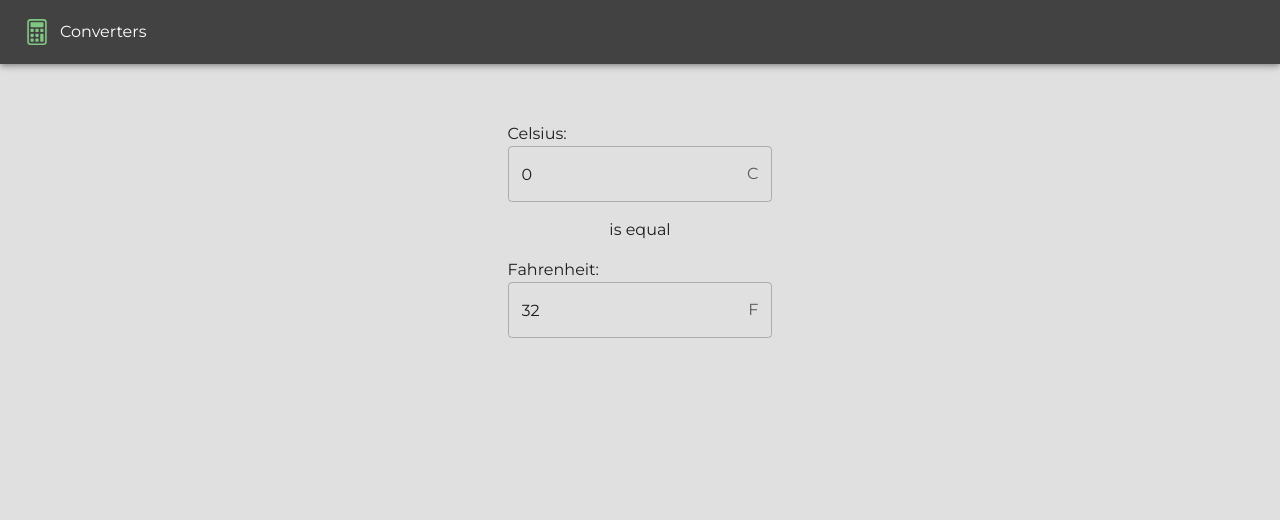
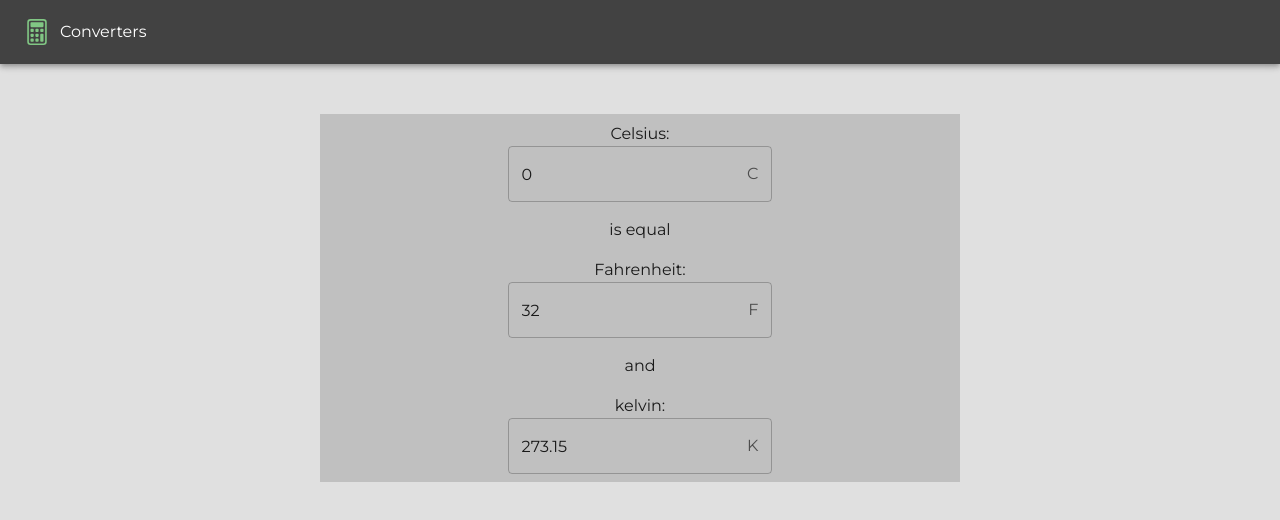
Before and after one commit to tothlevente/converters, a React (Vite) app: page / in a window 1280 px wide. Shown: the top 520 px of the page. Built offline with nearby package versions, Linux system fonts and the light colour scheme.

Commit message:
Developments

```diff
--- a/src/components/Temperatures.tsx
+++ b/src/components/Temperatures.tsx
@@ -1,26 +1,27 @@
-import {
-  Box,
-  FormControl,
-  InputAdornment,
-  OutlinedInput,
-  Paper,
-  Typography,
-} from "@mui/material";
-import { green } from "@mui/material/colors";
+import { Box, FormControl, InputAdornment, OutlinedInput, Typography } from "@mui/material";
 import { useState } from "react";
 
 export default function Temperatures() {
   const [celsius, setCelsius] = useState(0);
   const [fahrenheit, setFahrenheit] = useState(32);
+  const [kelvin, setKelvin] = useState(273.15);
 
   function handleCelsius(value: number) {
     setFahrenheit(value * (9 / 5) + 32);
     setCelsius(value);
+    setKelvin(value + 273.15);
   }
 
   function handleFahrenheit(value: number) {
     setFahrenheit(value);
     setCelsius((value - 32) * (5 / 9));
+    setKelvin(((value - 32) * 5) / 9 + 273.15);
+  }
+
+  function handleKelvin(value: number) {
+    setFahrenheit(((value - 273.15) * 9) / 5 + 32);
+    setCelsius(value - 273.15);
+    setKelvin(value);
   }
 
   return (
@@ -33,6 +34,8 @@ export default function Temperatures() {
         margin: "auto",
         width: "50%",
         marginTop: "50px",
+        textAlign: "center",
+        backgroundColor: "silver",
       }}
       noValidate
       autoComplete="off"
@@ -43,23 +46,42 @@ export default function Temperatures() {
           id="celsius-input"
           value={celsius}
           endAdornment={<InputAdornment position="end">C</InputAdornment>}
-          aria-describedby="outlined-weight-helper-text"
-          onChange={(e) => handleCelsius(e.target.value)}
+          aria-describedby="celsius-input"
+          onChange={(e) => handleCelsius(Number(e.target.value))}
           inputProps={{
             "aria-label": "weight",
           }}
           fullWidth
         />
       </FormControl>
+
       <Typography style={{ textAlign: "center" }}>is equal</Typography>
+
       <FormControl sx={{ m: 1, width: "25ch" }} variant="outlined">
         <Typography>Fahrenheit:</Typography>
         <OutlinedInput
           id="fahrenheit-input"
           value={fahrenheit}
           endAdornment={<InputAdornment position="end">F</InputAdornment>}
-          aria-describedby="outlined-weight-helper-text"
-          onChange={(e) => handleFahrenheit(e.target.value)}
+          aria-describedby="fahrenheit-input"
+          onChange={(e) => handleFahrenheit(Number(e.target.value))}
+          inputProps={{
+            "aria-label": "weight",
+          }}
+          fullWidth
+        />
+      </FormControl>
+
+      <Typography style={{ textAlign: "center" }}>and</Typography>
+
+      <FormControl sx={{ m: 1, width: "25ch" }} variant="outlined">
+        <Typography>kelvin:</Typography>
+        <OutlinedInput
+          id="kelvin-input"
+          value={kelvin}
+          endAdornment={<InputAdornment position="end">K</InputAdornment>}
+          aria-describedby="kelvin-input"
+          onChange={(e) => handleKelvin(Number(e.target.value))}
           inputProps={{
             "aria-label": "weight",
           }}
```
